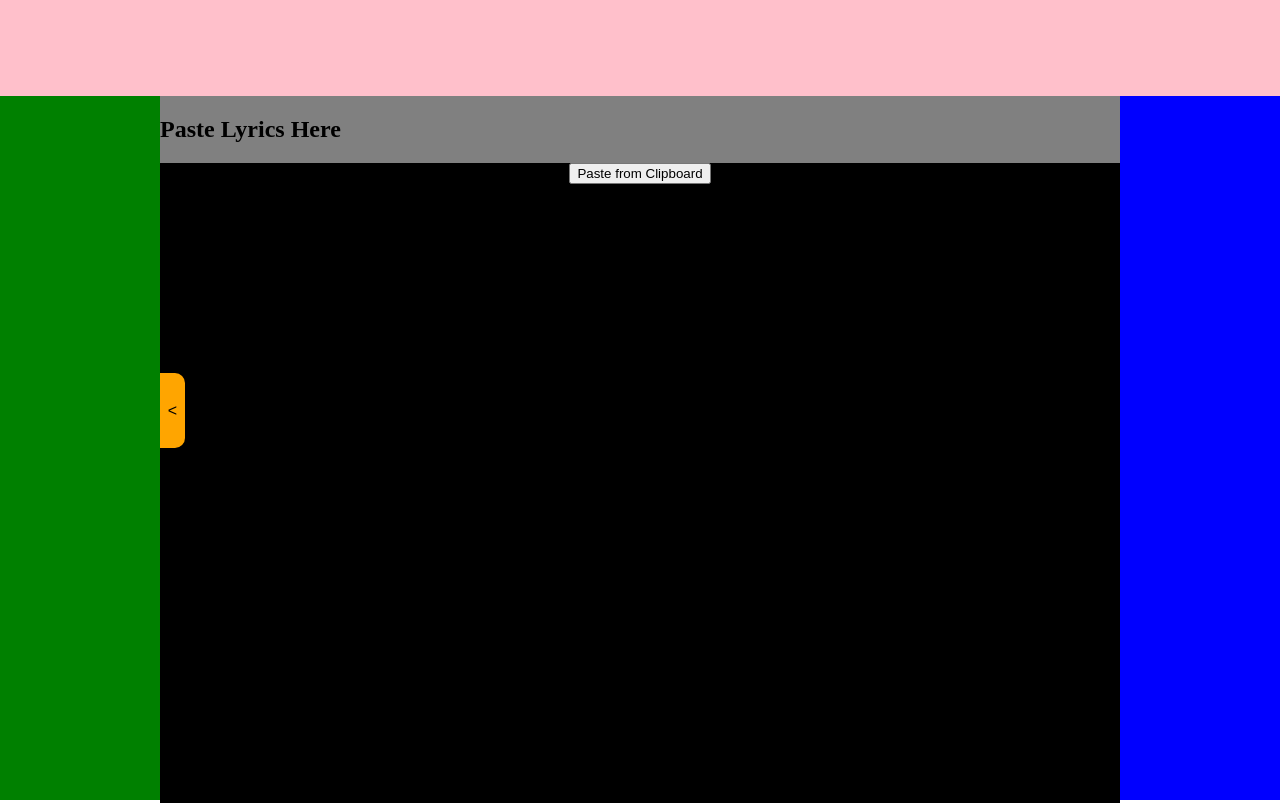
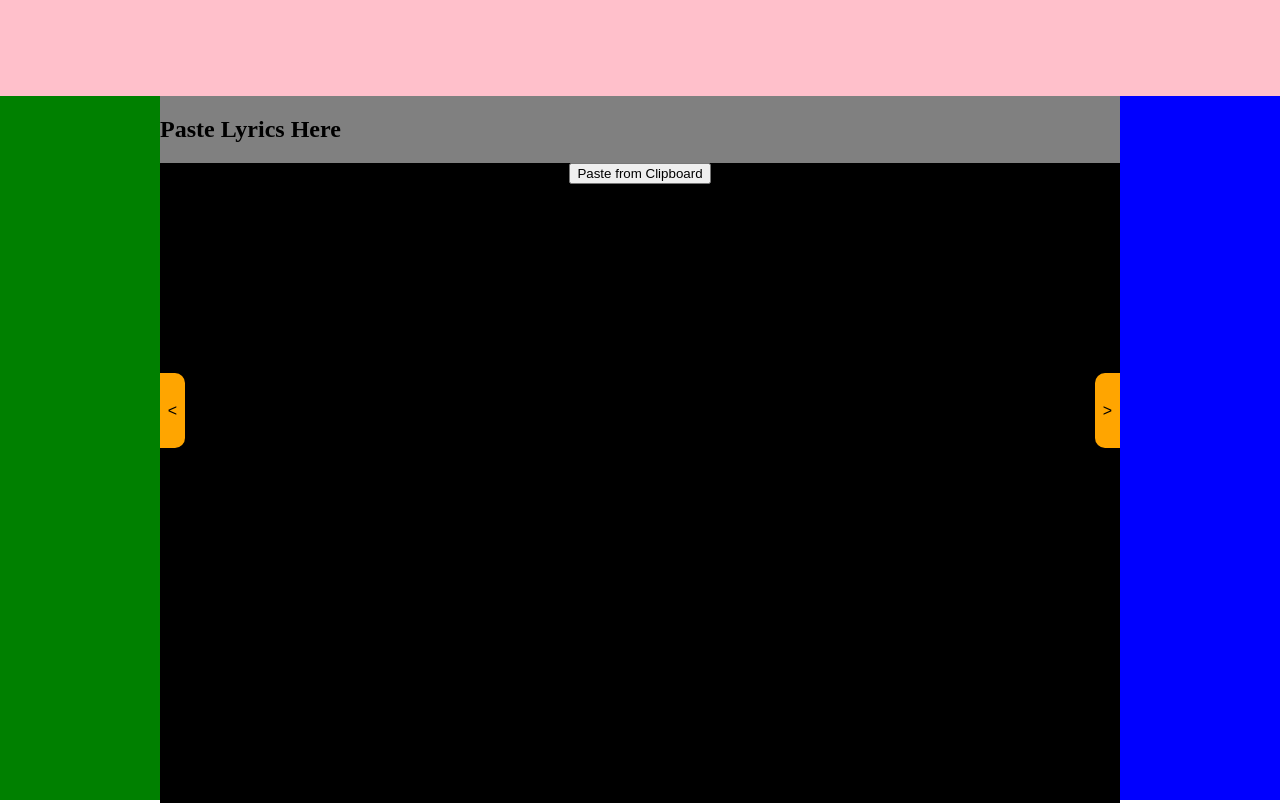
Before and after one commit to MasterTemple/CSCI-450-Group-Project, a SvelteKit app: page / in a window 1280 px wide. Built offline with nearby package versions, Linux system fonts and the light colour scheme.

Commit message:
settings pannel opens & closes

```diff
--- a/src/routes/+page.svelte
+++ b/src/routes/+page.svelte
@@ -1,7 +1,9 @@
 <script>
     import LyricEditor from "./LyricEditor.svelte"
     import Saved from "./Saved.svelte"
+    import Settings from "./Settings.svelte"
     import { savedSongsIsOpen } from "./stores";
+    import { settingsIsOpen } from "./stores";
 </script>
 
 <nav id="navbar">
@@ -13,7 +15,10 @@
     <div id="editor">
         <LyricEditor/>
     </div>
-    <div id="settings"></div>
+    <div id="settings" style="--loc: {$settingsIsOpen ? 0: -14.5}vw">
+        <Settings/>
+    </div>
+
 </div>
 
 <style>
@@ -56,6 +61,9 @@
     background-color: blue;
     height: 100%;
     width: 20vw;
+    position: relative;
+    right: var(--loc);
+    transition: right 1s;
 }
 
 </style>
--- /dev/null
+++ b/src/routes/Settings.svelte
@@ -0,0 +1,36 @@
+<script>
+    import { settingsIsOpen } from "./stores";
+
+    let icons = ["<", ">"]
+    var icon = 1;
+    function toggleDrawer() {
+        console.log("Toggle Drawer:" + $settingsIsOpen)
+        settingsIsOpen.set(!$settingsIsOpen)
+    }
+</script>
+
+
+<div id="drawerDiv">
+    <button id="drawerButton" on:click={toggleDrawer} >{icons[$settingsIsOpen ? 1 : 0]}</button>
+</div>
+
+
+<style>
+#drawerDiv {
+    position: absolute;
+    bottom: 50%;
+    left: -25px;
+}
+
+#drawerButton {
+  background-color: orange; /* Green */
+  border: none;
+  text-align: center;
+  font-size: 16px;
+  width: 25px;
+  height: 75px;
+  border-top-left-radius: 10px;
+  border-bottom-left-radius: 10px;
+}
+
+</style>
--- a/src/routes/stores.js
+++ b/src/routes/stores.js
@@ -6,3 +6,4 @@ export const lines = writable([]);
 export const numberOfColumns = writable(20);
 
 export const savedSongsIsOpen = writable(true);
+export const settingsIsOpen = writable(true);
```
